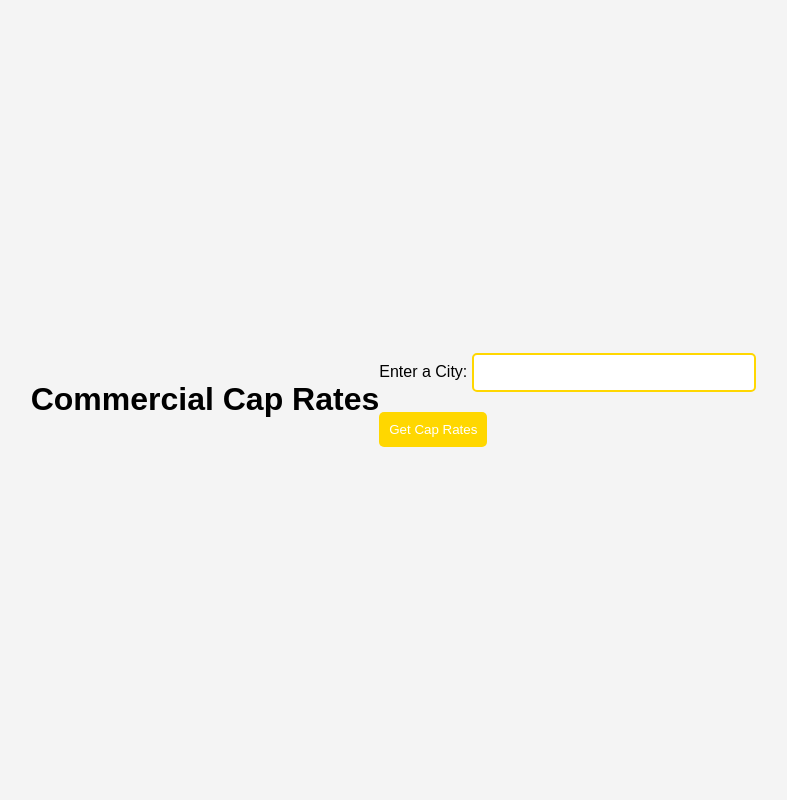
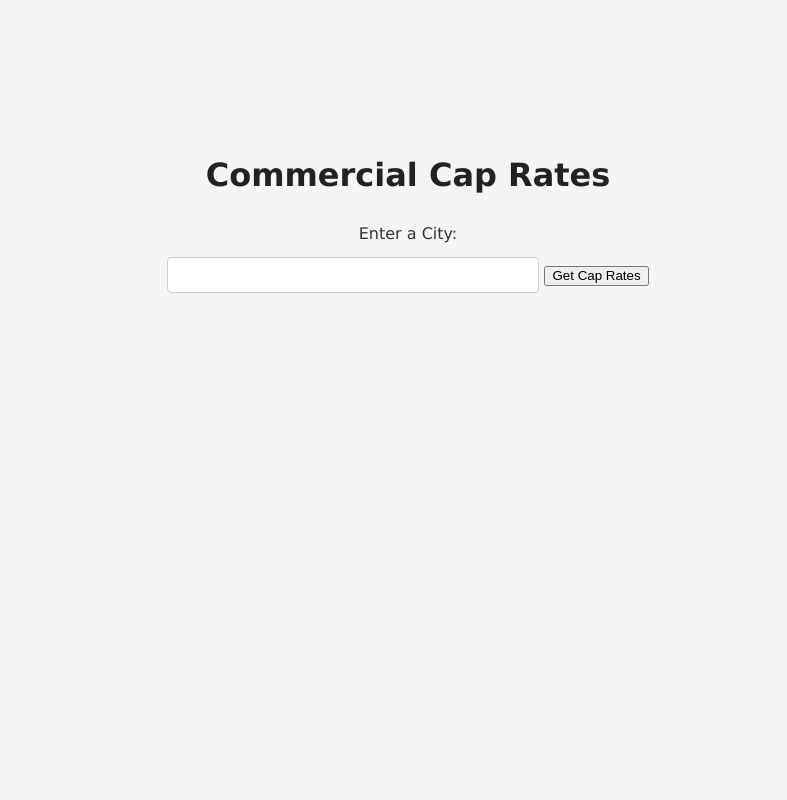
Before and after one commit to andyen11821/xcalsizer, a Flask app: page / in a window 1280 px wide. Shown: the whole page, without its empty margins (232-1019 px from the left). Run offline with Flask 2, Linux system fonts and the light colour scheme.

Commit message:
Update styles.css

```diff
--- a/static/styles.css
+++ b/static/styles.css
@@ -1,93 +1,75 @@
-body {
-  font-family: Arial, sans-serif;
-  line-height: 1.6;
+/* Reset some default styling in browsers */
+* {
   margin: 0;
-  padding: 0;
-  background-color: #f4f4f4;
-  display: flex;
-  justify-content: center;
-  align-items: center;
-  min-height: 100vh;
+  padding-top: 0;
+  box-sizing: border-box;
 }
 
-.container {
-  width: 80%;
-  margin: auto;
-  overflow: hidden;
-  text-align: center;
+/* Apply a neutral background color */
+body {
+  background-color: #f5f5f5;
+  font-family: 'Verdana', sans-serif;
+  line-height: 1.6;
+  color: #333;
 }
 
-header {
-  background: #50a3a2;
-  color: white;
-  padding-top: 30px;
-  min-height: 70px;
-  border-bottom: 1px solid #eeeeee;
+/* Center the content and apply spacing */
+h1, form {
+  text-align: center;
+  margin: 20px;
 }
 
-header a {
-  color: #ffffff;
-  text-decoration: none;
-  text-transform: uppercase;
-  font-size: 16px;
+/* Style the heading */
+h1 {
+  font-size: 2em;
+  color: #222;
+  margin-bottom: 0px;
+    margin-top: 150px;
 }
 
-header ul {
-  padding: 0;
-  margin: 0;
-  overflow: hidden;
-}
-
-header li {
-  float: left;
-  display: inline;
-  padding: 0 20px 0 20px;
-}
-
-header #branding {
-  display: inline;
-}
-
-header #branding h1 {
-  margin: 0;
-}
-
-header nav {
-  float: right;
-  margin-top: 10px;
-}
-
-header .highlight, header .current a {
-  font-weight: bold;
-  color: #e8491d;
-  padding: 0;
-}
-
-header a:hover {
-  color: white;
-  font-weight: bold;
-}
-
-input[type="text"], button {
-  padding: 10px;
-  margin: 10px 0;
-  border: none;
-  border-radius: 5px;
+/* Style the form elements */
+label {
+  font-size: 1em;
+  margin-bottom: 10px;
+  display: block;
 }
 
 input[type="text"] {
-  width: 70%;
-  box-sizing: border-box;
-  border: 2px solid #ffd700; /* Gold color */
+  font-size: 1em;
+  padding: 8px;
+  margin-bottom: 20px;
+  border: 1px solid #ccc;
+  border-radius: 4px;
+  display: ;
+  width: 30%;
 }
 
-button {
-  background-color: #ffd700; /* Gold color */
-  color: #fff;
-  cursor: pointer;
-  transition: background-color 0.3s;
+.dropdown-style {
+  width: 30%;
+  padding: 8px;
+  border: 1px solid #CDCDCD; /* Standard light grey border */
+  border-radius: 4px; /* Optional: rounds the corners of the dropdown */
+  box-sizing: border-box; /* Makes sure the padding doesn't increase the size of the dropdown */
+    margin-bottom: 30px;
 }
 
-button:hover {
-  background-color: #d4af37; /* Darker gold */
+
+.center-button {
+  display: block;      /* makes the <button> a block-level element */
+  margin: 0 auto;      /* auto margins on both sides */
+  /* Additional styles for your button */
+  padding: 10px 156px;  /* Button padding */
+  background-color: #CEA054; /* Button color */
+  color: white;        /* Text color */
+  border: none;        /* No border */
+  cursor: pointer;     /* Pointer cursor on hover */
+    border-radius: 5px;
+    font-weight: bold;
+    font-size: 16px;
+
 }
+
+
+.center-button:hover {
+  background-color: #CEA054;
+}
```
